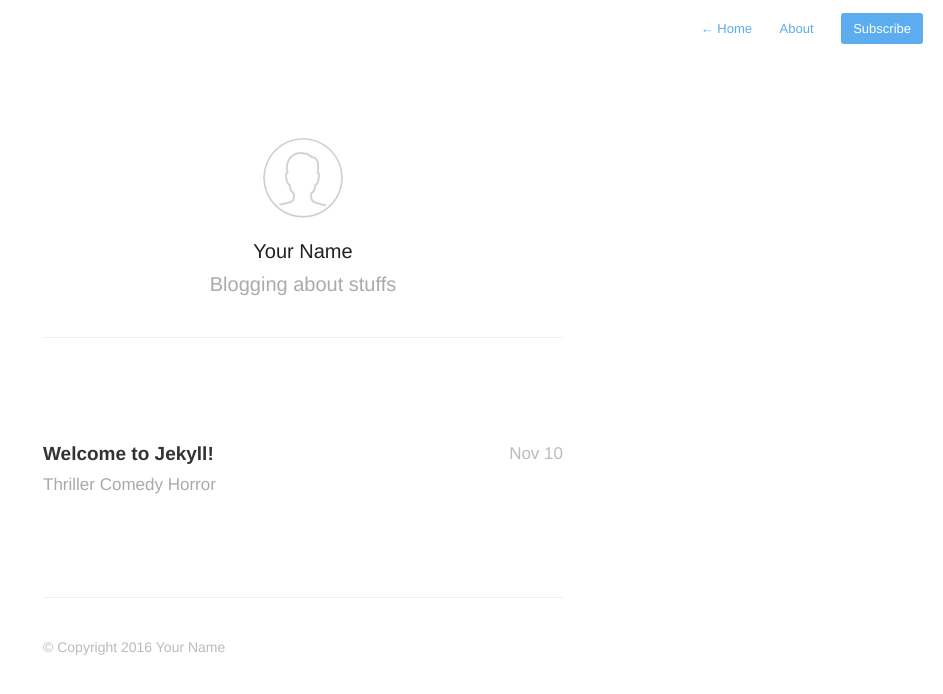
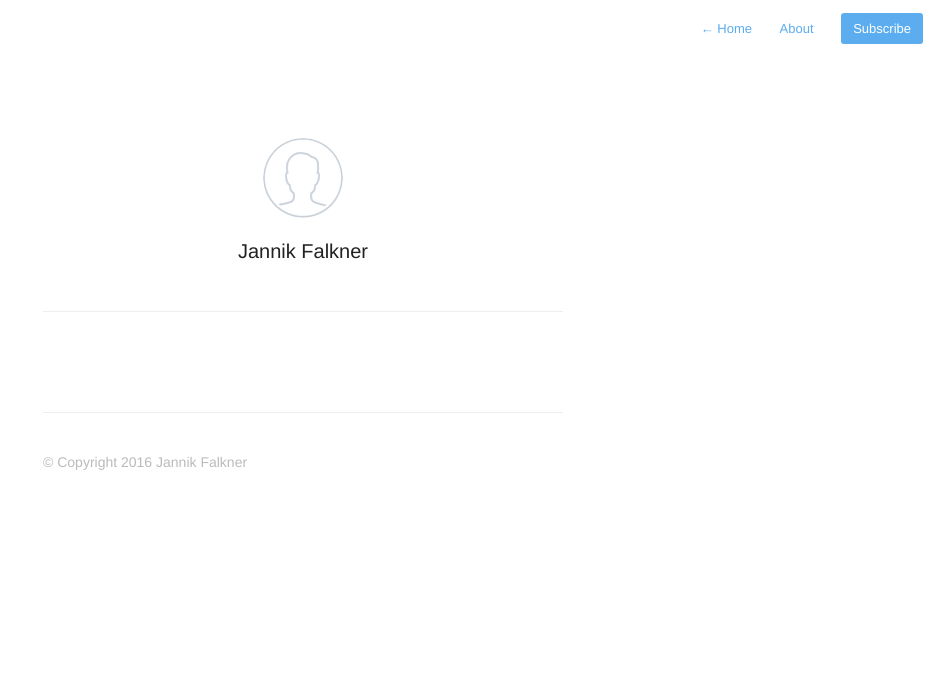
Before and after one commit to jannnik/jannnik.github.io, a Jekyll site: the page built from index.html, in a window 1280 px wide. Shown: the top 694 px of the page, without its empty margins (337-1280 px from the left). Built offline with Jekyll 4.4.1, drawn with Linux system fonts in a browser that asks for light colours; nearby versions of some CDN libraries; Markdown is read by kramdown in place of the engine named in the settings; the list of posts is cut into pages by our own code.

Commit message:
Add personal info to config.yml

```diff
--- a/_config.yml
+++ b/_config.yml
@@ -1,25 +1,21 @@
-name: Your New Jekyll Site
-description: Blogging about stuffs
+name: jannikfalkner.de
 meta_description: "Your New Jekyll Site, Blogging about stuffs"
 
 aboutPage: true
 
 markdown: redcarpet
-highlighter: pygments
 
-paginate: 20
 baseurl: /
-domain_name: 'http://yourblog-domain.com'
-google_analytics: 'UA-XXXXXXXX-X'
+domain_name: 'http://jannikfalkner.de'
+google_analytics: 'UA-55896614-1'
 disqus: false
-disqus_shortname: 'your-disqus-shortname'
 
 # Details for the RSS feed generator
-url:            'http://your-blog-url.example.com'
-author:         'Your Name'
-authorTwitter:  'YourTwitterUsername'
+url:            'http://jannikfalkner.de'
+author:         'Jannik Falkner'
+authorTwitter:  'jannnik'
 
-permalink:       /:year/:title/
+permalink:       /:categories/:year/:title/
 
 defaults:
     -
```
